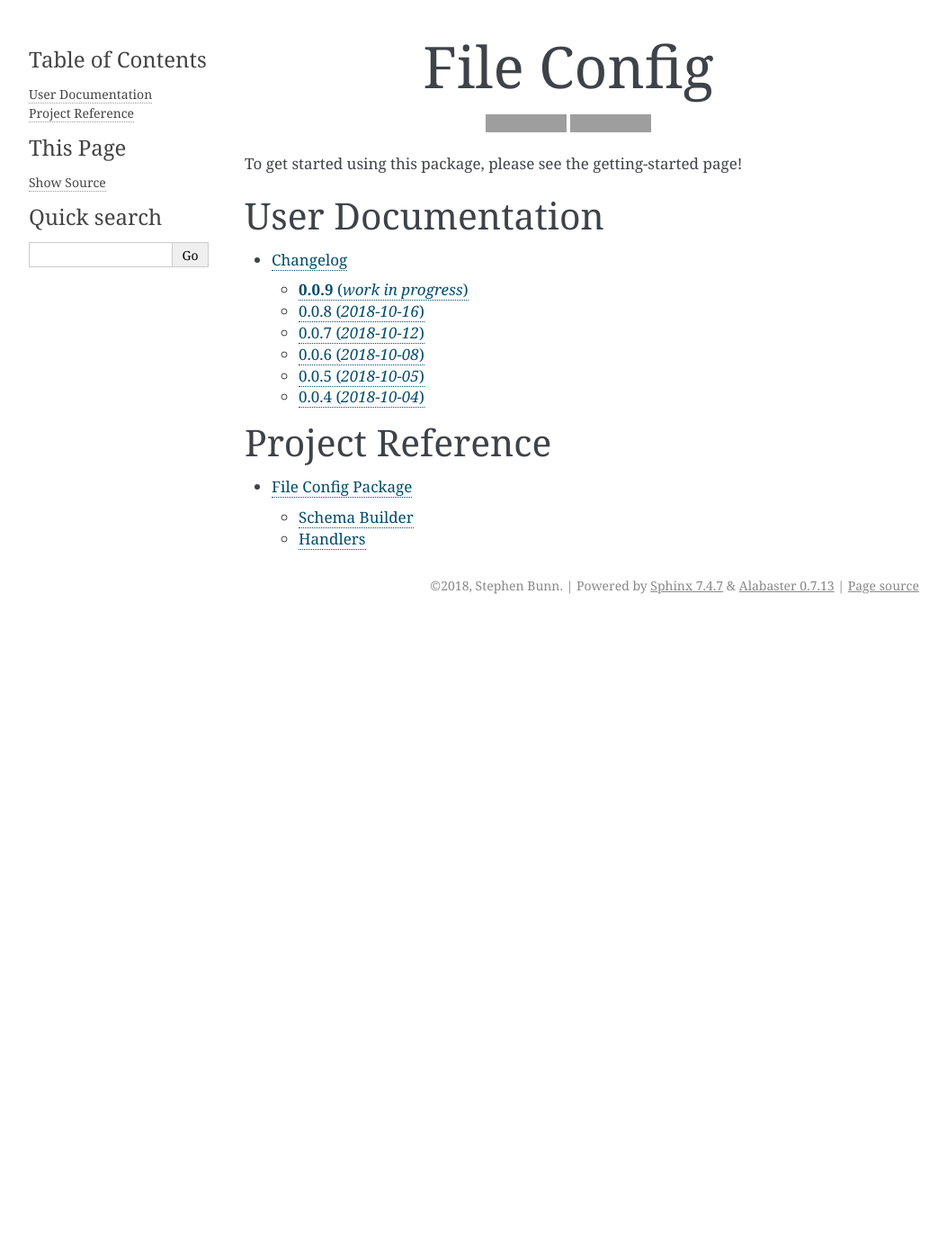
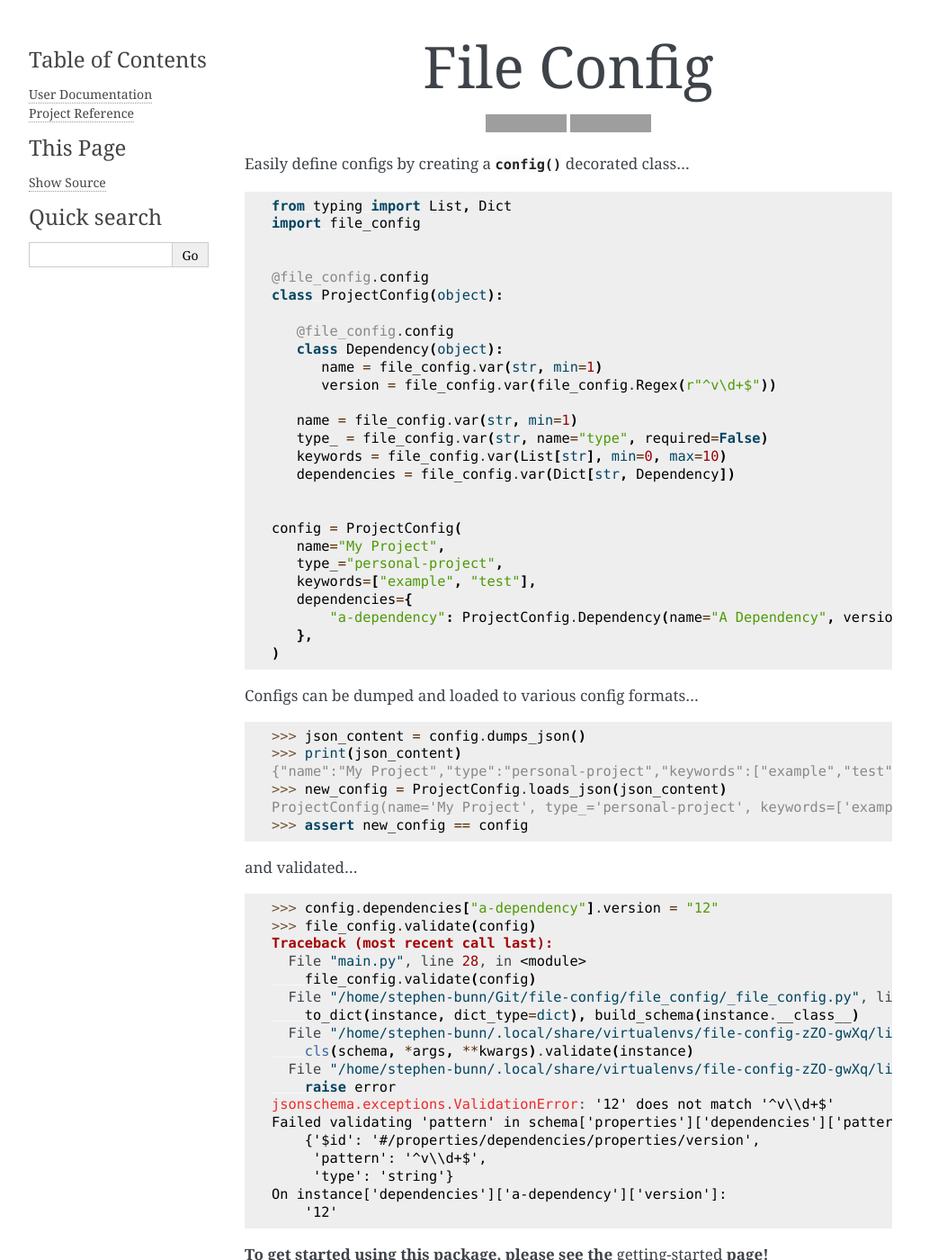
Before and after one commit to stephen-bunn/file-config, a Sphinx documentation site: the page built from docs/source/index.rst, in a window 1280 px wide and 1400 px high. Shown: the whole window at 90% size, without its empty margins (118-1171 px from the left). Built offline with Sphinx 7.4.7, drawn with Linux system fonts in a browser that asks for light colours; pages that are not in the unit, such as notebooks, are missing from menus; grey boxes are pictures that could not be loaded.

Commit message:
Adding some documentation front-matter
Signed-off-by: Stephen Bunn <stephen@bunn.io>

```diff
--- a/docs/source/index.rst
+++ b/docs/source/index.rst
@@ -7,7 +7,69 @@
    </p>
 
 
-To get started using this package, please see the :ref:`getting-started` page!
+Easily define configs by creating a :func:`~file_config._file_config.config` decorated class...
+
+.. code-block:: python
+
+   from typing import List, Dict
+   import file_config
+
+
+   @file_config.config
+   class ProjectConfig(object):
+
+      @file_config.config
+      class Dependency(object):
+         name = file_config.var(str, min=1)
+         version = file_config.var(file_config.Regex(r"^v\d+$"))
+
+      name = file_config.var(str, min=1)
+      type_ = file_config.var(str, name="type", required=False)
+      keywords = file_config.var(List[str], min=0, max=10)
+      dependencies = file_config.var(Dict[str, Dependency])
+
+
+   config = ProjectConfig(
+      name="My Project",
+      type_="personal-project",
+      keywords=["example", "test"],
+      dependencies={
+          "a-dependency": ProjectConfig.Dependency(name="A Dependency", version="v12")
+      },
+   )
+
+Configs can be dumped and loaded to various config formats...
+
+>>> json_content = config.dumps_json()
+>>> print(json_content)
+{"name":"My Project","type":"personal-project","keywords":["example","test"],"dependencies":{"a-dependency":{"name":"A Dependency","version":"v12"}}}
+>>> new_config = ProjectConfig.loads_json(json_content)
+ProjectConfig(name='My Project', type_='personal-project', keywords=['example', 'test'], dependencies={'a-dependency': ProjectConfig.Dependency(name='A Dependency', version='v12')})
+>>> assert new_config == config
+
+and validated...
+
+>>> config.dependencies["a-dependency"].version = "12"
+>>> file_config.validate(config)
+Traceback (most recent call last):
+  File "main.py", line 28, in <module>
+    file_config.validate(config)
+  File "/home/stephen-bunn/Git/file-config/file_config/_file_config.py", line 373, in validate
+    to_dict(instance, dict_type=dict), build_schema(instance.__class__)
+  File "/home/stephen-bunn/.local/share/virtualenvs/file-config-zZO-gwXq/lib/python3.6/site-packages/jsonschema/validators.py", line 861, in validate
+    cls(schema, *args, **kwargs).validate(instance)
+  File "/home/stephen-bunn/.local/share/virtualenvs/file-config-zZO-gwXq/lib/python3.6/site-packages/jsonschema/validators.py", line 305, in validate
+    raise error
+jsonschema.exceptions.ValidationError: '12' does not match '^v\\d+$'
+Failed validating 'pattern' in schema['properties']['dependencies']['patternProperties']['^(.*)$']['properties']['version']:
+    {'$id': '#/properties/dependencies/properties/version',
+     'pattern': '^v\\d+$',
+     'type': 'string'}
+On instance['dependencies']['a-dependency']['version']:
+    '12'
+
+
+**To get started using this package, please see the** :ref:`getting-started` **page!**
 
 User Documentation
 ------------------
```
